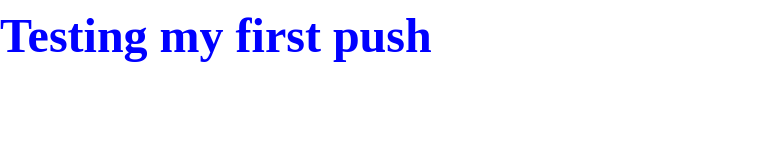
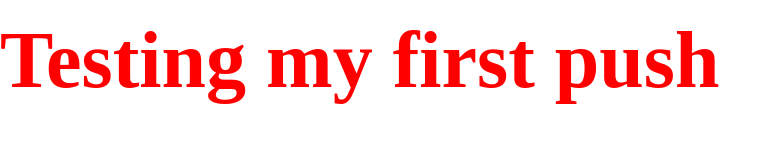
Before and after one commit to cmvallat/MUI-practice, a website: page src/index.html in a window 1280 px wide. Shown: the whole page, without its empty margins (0-782 px from the left). Drawn offline with Linux system fonts and the light colour scheme.

Commit message:
testing live server

```diff
--- a/src/css/main.css
+++ b/src/css/main.css
@@ -7,6 +7,6 @@ video {
 }
 
 h1{
-  color: blue;
-  font-size: 3rem;
+  color: red;
+  font-size: 5rem;
 }
```
Also changed, not shown: src/package.json (added, +19 -0 lines), 1 other file.
